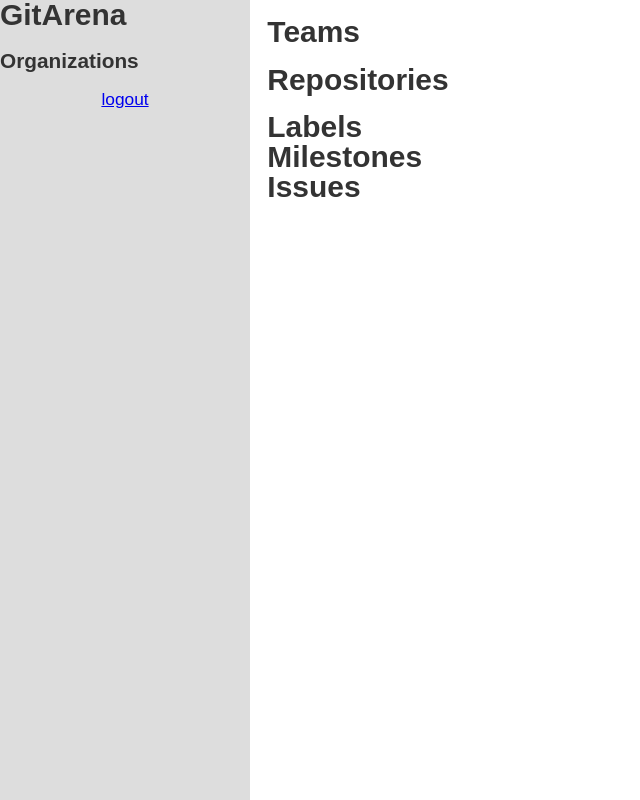
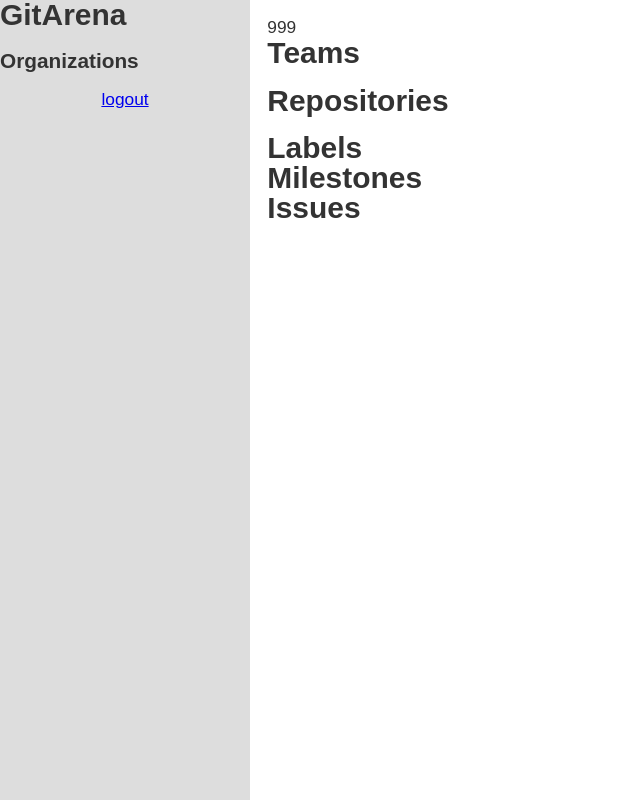
Before and after one commit to Beaver-Design/gitarena, a Flask app: page /control_room in a window 1280 px wide. Shown: the whole page, without its empty margins (0-640 px from the left). Run offline with Flask 2, Linux system fonts and the light colour scheme; the visitor is signed in with stand-in values (Sample User, id 1); data that the repository does not hold is empty.

Commit message:
adding a counter

```diff
--- a/templates/home.html
+++ b/templates/home.html
@@ -42,15 +42,15 @@
         font-size: 1em;
         font-weight: normal;
     }
-    #content {
-        margin-left: 250px;
-    }
     #sidebar div {
     overflow: hidden;
     white-space: nowrap;
     }
     .user_info > img, p{
         display: inline-block;
+    }
+    #content {
+        margin-left: 250px;
     }
     </style>
 </head>
@@ -116,6 +116,9 @@
 function update_avatar(href){
     $("#avatar").attr("src", href);
 };
+function update_rate(){
+    $("#rate").value("999")
+}
 $(document).ready(function(){
     $.ajax({
         url: '/user',
@@ -165,6 +168,7 @@
     <div align="center"><a href="/logout">logout</a></div>
 </div>
 <div id="content">
+    <p id="rate" style="text-align:right">999</p>
     <h1>Teams</h1>
         <ul id='teams'>
         </ul>
```
